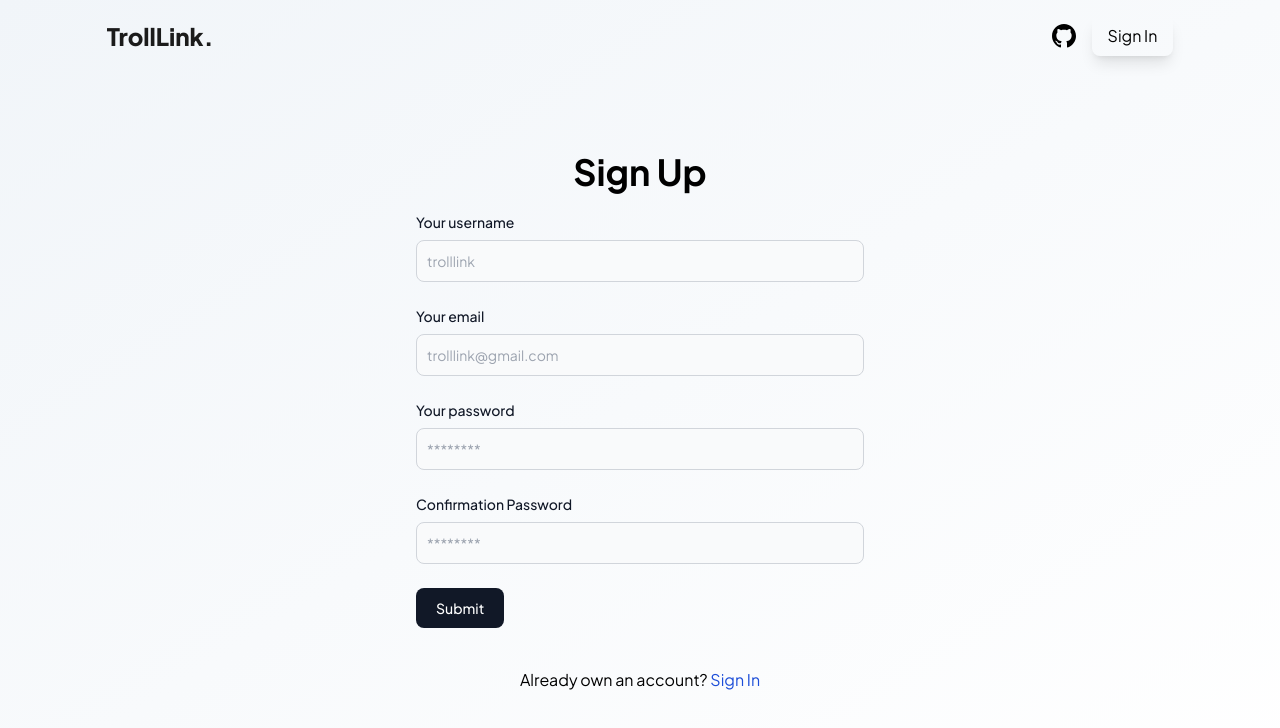
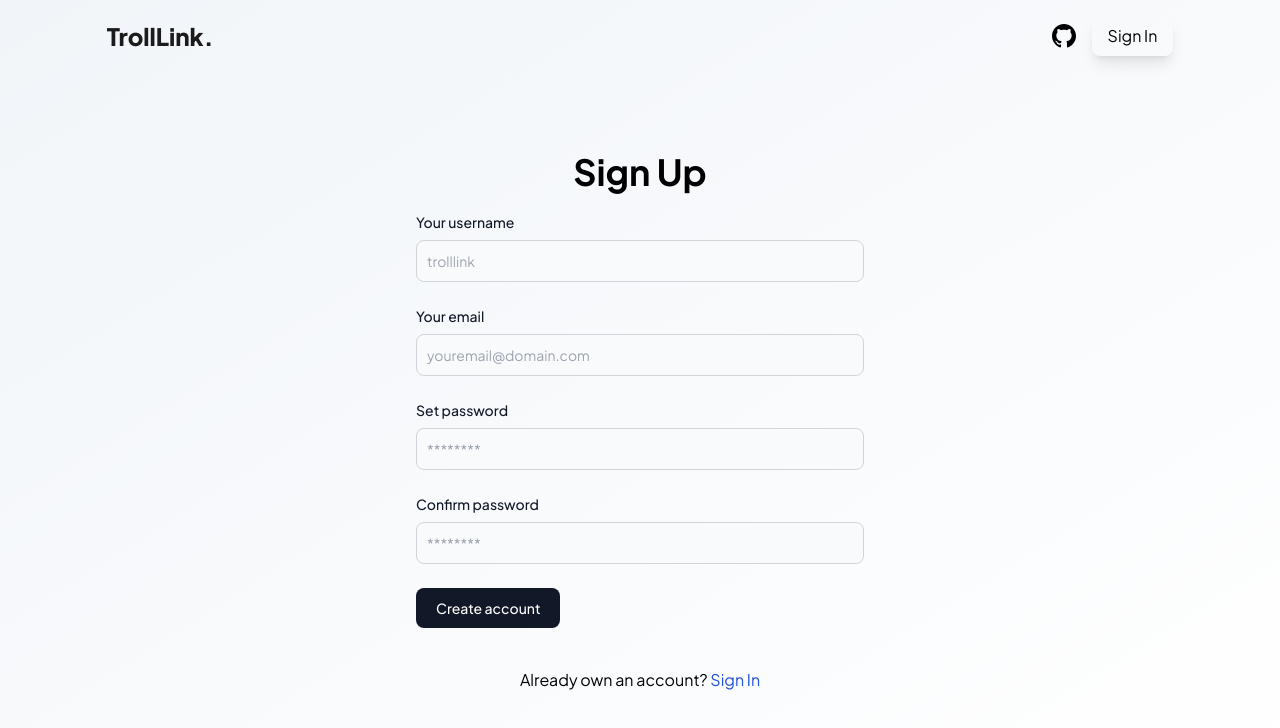
Before and after one commit to raymondtju/zez, a Next.js app: page /signup in a window 1280 px wide. Shown: the top 728 px of the page. Built offline with nearby package versions, Linux system fonts and the light colour scheme; no server answers; what prettier-plugin-tailwindcss would draw is missing.

Commit message:
sign in and sign up page

```diff
--- /dev/null
+++ b/src/components/FormInput/index.js
@@ -0,0 +1,25 @@
+import React from "react";
+
+export default function FormInput({
+  type,
+  onChange,
+  placeholder,
+  name,
+  label,
+}) {
+  return (
+    <div className="mb-6">
+      <label htmlFor={name} className="formLabel">
+        {label}
+      </label>
+      <input
+        type={type}
+        name={name}
+        className="formInput"
+        placeholder={placeholder}
+        onChange={onChange}
+        required
+      />
+    </div>
+  );
+}
--- a/src/pages/signin.js
+++ b/src/pages/signin.js
@@ -3,9 +3,11 @@ import Head from "next/head";
 import Link from "next/link";
 import { useRouter } from "next/router";
 import Cookies from "js-cookie";
+import toast, { Toaster } from "react-hot-toast";
 
 import Layout from "@/components/Layout";
 import { postData } from "@/utils";
+import FormInput from "@/components/FormInput";
 
 export default function Signin() {
   const router = useRouter();
@@ -16,8 +18,6 @@ export default function Signin() {
     password: "",
   });
 
-  const [message, setMessage] = useState("");
-
   const handleChange = (e) => {
     setForm({
       ...form,
@@ -27,17 +27,18 @@ export default function Signin() {
 
   const handleSubmit = async (e) => {
     e.preventDefault();
-    try {
     const result = await postData("/api/v1/user/signin", form);
-      console.log(result);
+    if (result?.data) {
       if (result?.status === 200) {
         token = result.data.token;
         Cookies.set("token", token);
+        toast.success(result?.data?.message || "Signed in successfully");
+        setTimeout(() => {
           router.push("/");
+        }, 2000);
       }
-      next();
-    } catch (error) {
-      console.log(error);
+    } else {
+      toast.error(result?.response?.data?.message || "Something went wrong");
     }
   };
 
@@ -51,43 +52,26 @@ export default function Signin() {
       </Head>
       <main>
         <Layout>
+          <Toaster />
           <div className="mx-auto mt-20 max-w-md">
             <h1 className="text-center text-4xl font-bold">Sign In</h1>
             <div className="mt-5 flex flex-col">
-              <form>
-                <div className="mb-6">
-                  <label htmlFor="text" className="formLabel">
-                    Your username
-                  </label>
-                  <input
-                    type="text"
-                    id="text"
-                    name="username"
-                    className="formInput"
-                    placeholder="trolllink"
+              <form onSubmit={handleSubmit}>
+                <FormInput
+                  label={"Your username"}
+                  name={"username"}
+                  type={"text"}
+                  placeholder={"trolllink"}
                   onChange={handleChange}
-                    required
                 />
-                </div>
-                <div className="mb-6">
-                  <label htmlFor="password" className="formLabel">
-                    Your password
-                  </label>
-                  <input
-                    type="password"
-                    id="password"
-                    name="password"
-                    className="formInput"
-                    placeholder="********"
+                <FormInput
+                  label={"Yassword"}
+                  name={"password"}
+                  type={"password"}
+                  placeholder={"********"}
                   onChange={handleChange}
-                    required
                 />
-                </div>
-                <button
-                  type="submit"
-                  className="formButton"
-                  onClick={handleSubmit}
-                >
+                <button type="submit" className="formButton">
                   Submit
                 </button>
               </form>
--- a/src/pages/signup.js
+++ b/src/pages/signup.js
@@ -1,10 +1,45 @@
+import React, { useState } from "react";
+import { useRouter } from "next/router";
+import { Toaster, toast } from "react-hot-toast";
 import Head from "next/head";
 import Link from "next/link";
-import React from "react";
 
 import Layout from "@/components/Layout";
+import { postData } from "@/utils";
+import FormInput from "@/components/FormInput";
 
 export default function Signup() {
+  const router = useRouter();
+
+  const [form, setForm] = useState({
+    username: "",
+    email: "",
+    password: "",
+    confPassword: "",
+  });
+
+  const handleChange = (e) => {
+    setForm({
+      ...form,
+      [e.target.name]: e.target.value,
+    });
+  };
+
+  const handleSubmit = async (e) => {
+    e.preventDefault();
+    const result = await postData("/api/v1/user/signup", form);
+    if (result?.data) {
+      if (result?.status === 201) {
+        toast.success(result?.data?.message || "Signed up successfully");
+        setTimeout(() => {
+          router.push("/signin");
+        }, 2000);
+      }
+    } else {
+      toast.error(result?.response?.data?.message || "Something went wrong");
+    }
+  };
+
   return (
     <>
       <Head>
@@ -15,60 +50,41 @@ export default function Signup() {
       </Head>
       <main>
         <Layout>
+          <Toaster />
           <div className="mx-auto mt-20 max-w-md">
             <h1 className="text-center text-4xl font-bold">Sign Up</h1>
             <div className="mt-5 flex flex-col">
-              <form>
-                <div className="mb-6">
-                  <label htmlFor="username" className="formLabel">
-                    Your username
-                  </label>
-                  <input
-                    type="username"
-                    id="username"
-                    className="formInput"
-                    placeholder="trolllink"
-                    required
-                  />
-                </div>
-                <div className="mb-6">
-                  <label htmlFor="email" className="formLabel">
-                    Your email
-                  </label>
-                  <input
-                    type="email"
-                    id="email"
-                    className="formInput"
-                    placeholder="trolllink@gmail.com"
-                    required
-                  />
-                </div>
-                <div className="mb-6">
-                  <label htmlFor="password" className="formLabel">
-                    Your password
-                  </label>
-                  <input
-                    type="password"
-                    id="password"
-                    className="formInput"
-                    placeholder="********"
-                    required
-                  />
-                </div>
-                <div className="mb-6">
-                  <label htmlFor="password" className="formLabel">
-                    Confirmation Password
-                  </label>
-                  <input
-                    type="password"
-                    id="password"
-                    className="formInput"
-                    placeholder="********"
-                    required
-                  />
-                </div>
+              <form onSubmit={handleSubmit}>
+                <FormInput
+                  label={"Your username"}
+                  name={"username"}
+                  type={"text"}
+                  placeholder={"trolllink"}
+                  onChange={handleChange}
+                />
+                <FormInput
+                  label={"Your email"}
+                  name={"email"}
+                  type={"email"}
+                  placeholder={"youremail@domain.com"}
+                  onChange={handleChange}
+                />
+                <FormInput
+                  label={"Set password"}
+                  name={"password"}
+                  type={"password"}
+                  placeholder={"********"}
+                  onChange={handleChange}
+                />
+                <FormInput
+                  label={"Confirm password"}
+                  name={"confPassword"}
+                  type={"password"}
+                  placeholder={"********"}
+                  onChange={handleChange}
+                />
                 <button type="submit" className="formButton">
-                  Submit
+                  Create account
                 </button>
               </form>
             </div>
@@ -84,3 +100,19 @@ export default function Signup() {
     </>
   );
 }
+
+export async function getServerSideProps(context) {
+  const { req } = context;
+  const { token } = req.cookies;
+  if (token) {
+    return {
+      redirect: {
+        destination: "/",
+        permanent: false,
+      },
+    };
+  }
+  return {
+    props: {},
+  };
+}
```
Lines whose indentation alone changed are shown as unchanged.
